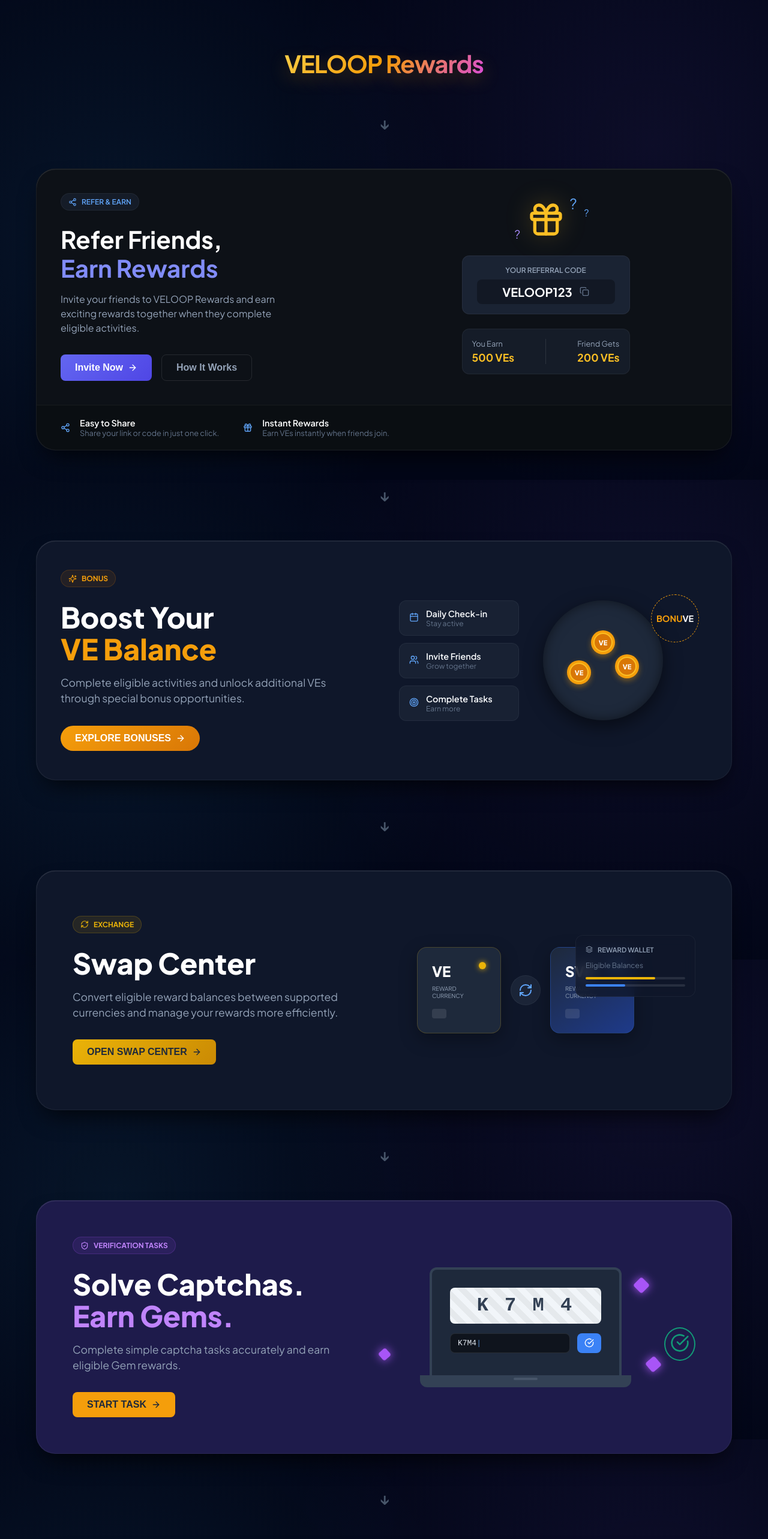
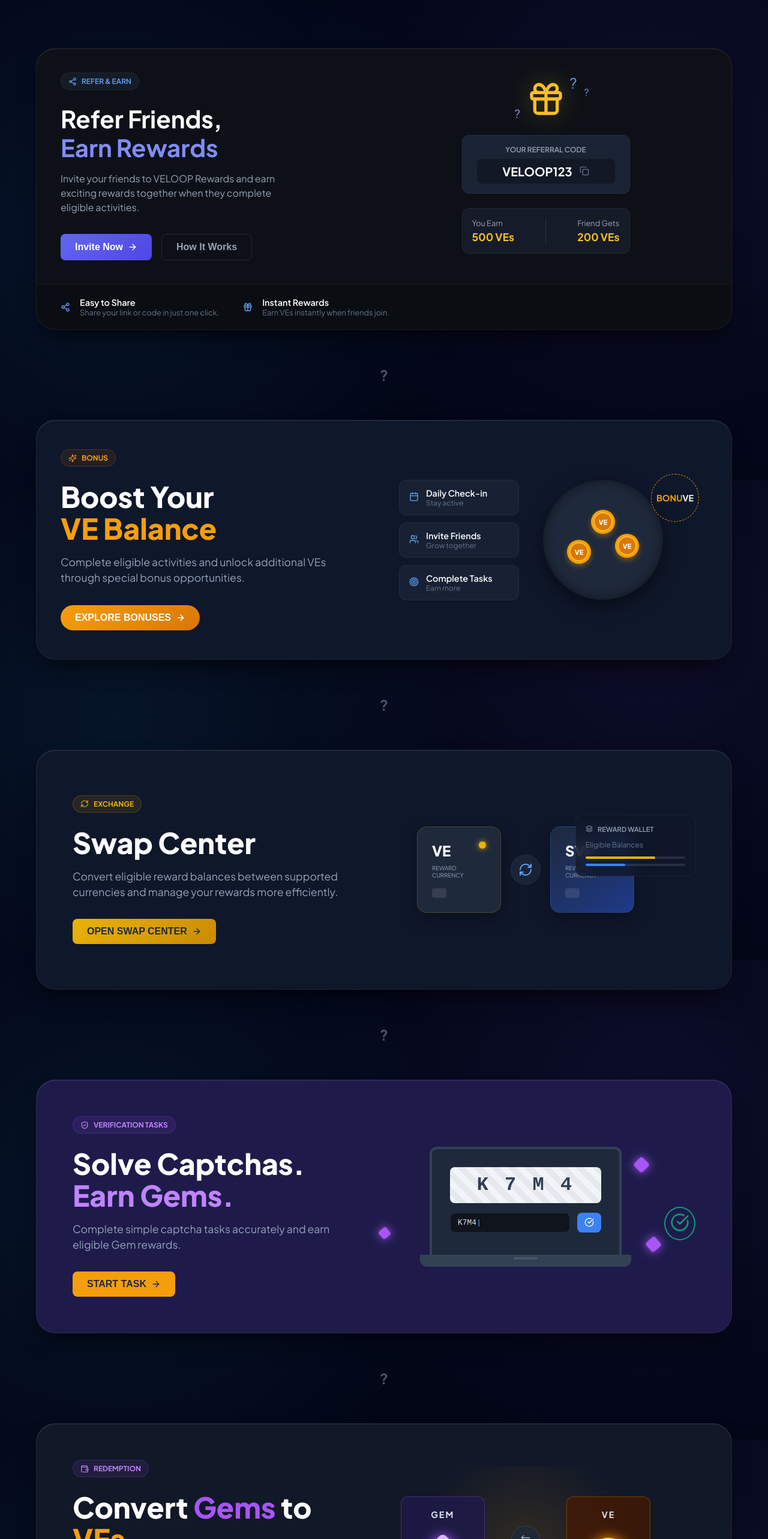
Before and after one commit to nandinisihare2332/veloop-rewards-banners, a React (Vite) app: page / in a window 1280 px wide. Shown: the top 2566 px of the page at 60% size. Built offline with nearby package versions, Linux system fonts and the light colour scheme.

Commit message:
style: remove VELOOP Rewards title from top

```diff
--- a/src/pages/Home.jsx
+++ b/src/pages/Home.jsx
@@ -9,20 +9,17 @@
 function Home() {
   return (
     <div className="app-container page-transition">
-      <h1 className="main-title">VELOOP Rewards</h1>
-      <div className="arrow-down">↓</div>
-
       <ReferEarnBanner />
-      <div className="arrow-down">↓</div>
+      <div className="arrow-down">?</div>
 
       <BonusVEsBanner />
-      <div className="arrow-down">↓</div>
+      <div className="arrow-down">?</div>
 
       <SwapCenterBanner />
-      <div className="arrow-down">↓</div>
+      <div className="arrow-down">?</div>
 
       <CaptchaTasksBanner />
-      <div className="arrow-down">↓</div>
+      <div className="arrow-down">?</div>
 
       <ExchangeCenterBanner />
     </div>
```
